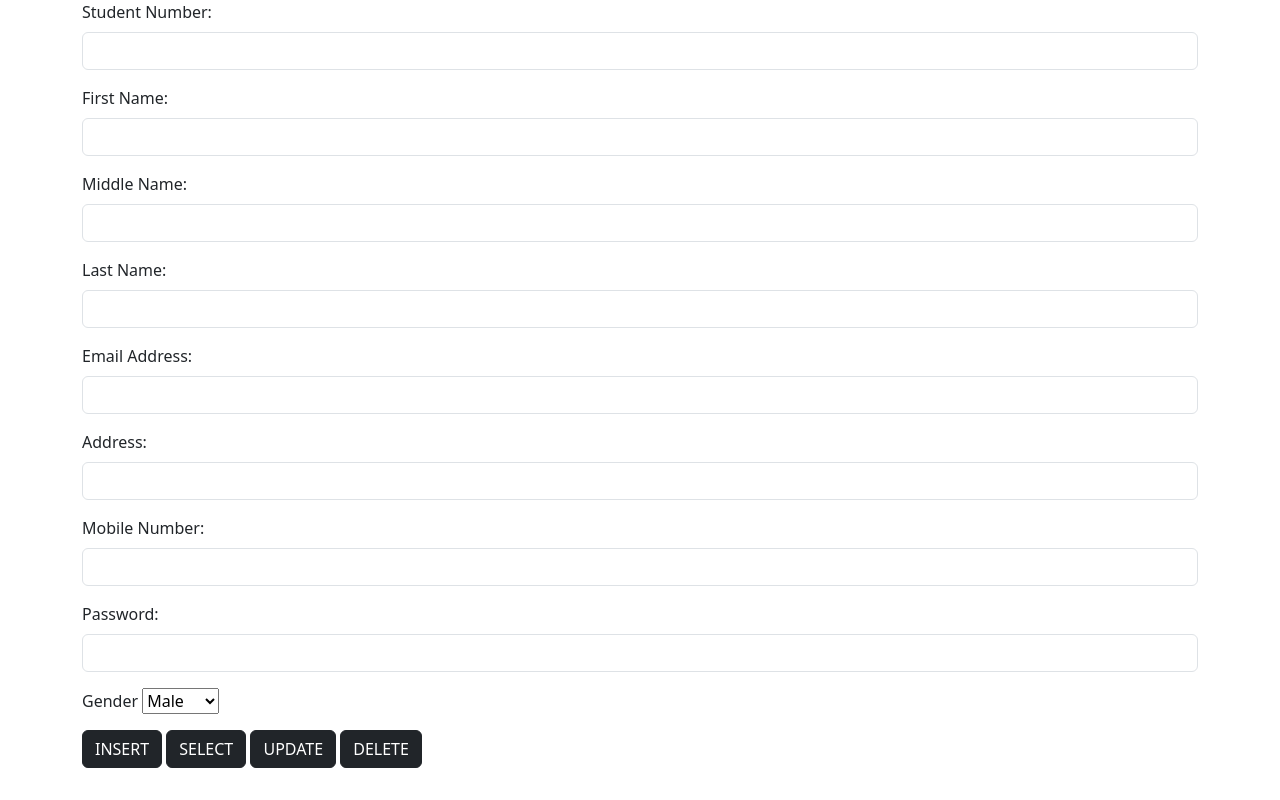
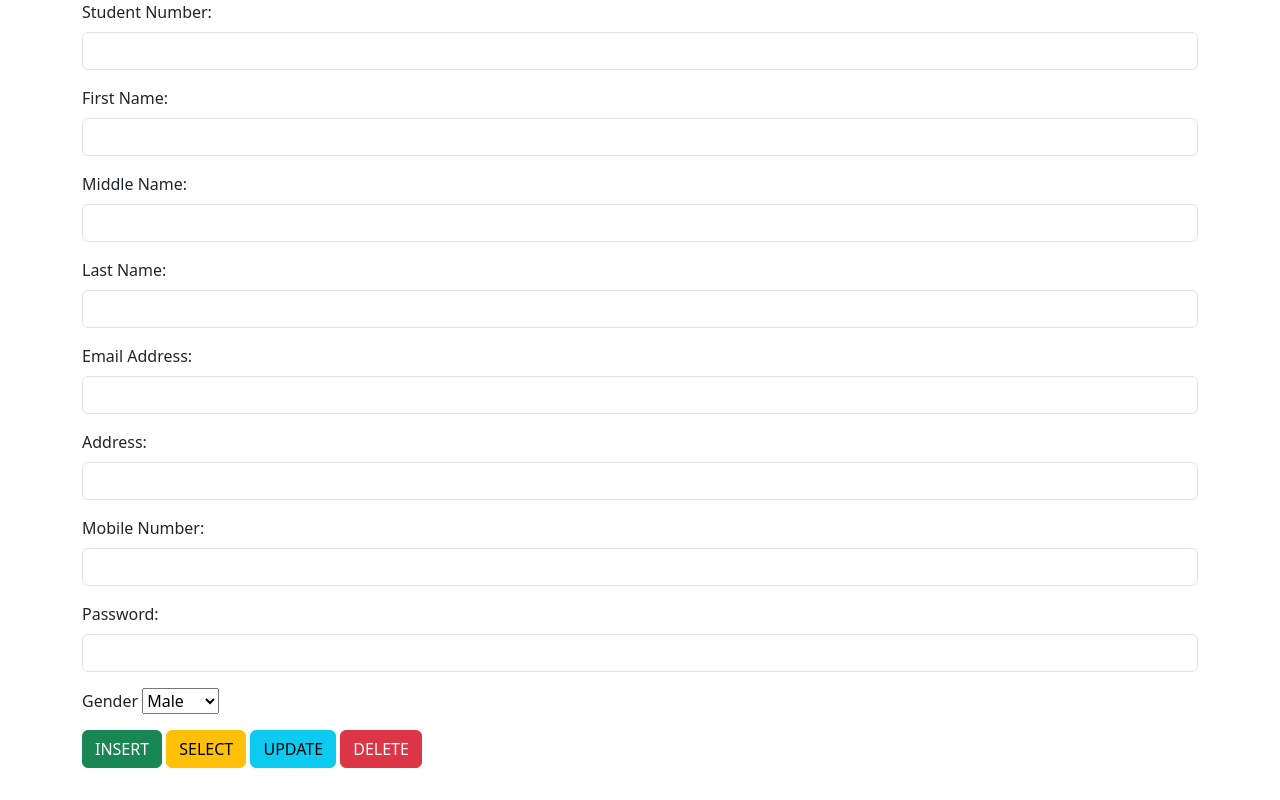
Before and after one commit to Aennakw21/StudentRegistration_KWAN, a plain HTML site: page index.html in a window 1280 px wide. Drawn offline with nearby package versions, Linux system fonts and the light colour scheme.

Commit message:
Updated SR

```diff
--- a/index.html
+++ b/index.html
@@ -85,10 +85,10 @@
             </select>
 
           </div>
-          <button type="button" class="btn btn-dark" id="Insbtn">INSERT</button>
-          <button type="button" class="btn btn-dark" id="Selbtn">SELECT</button>
-          <button type="button" class="btn btn-dark" id="Updbtn">UPDATE</button>
-          <button type="button" class="btn btn-dark" id="Delbtn">DELETE</button>
+          <button type="button" class="btn btn-success" id="Insbtn">INSERT</button>
+          <button type="button" class="btn btn-warning" id="Selbtn">SELECT</button>
+          <button type="button" class="btn btn-info" id="Updbtn">UPDATE</button>
+          <button type="button" class="btn btn-danger" id="Delbtn">DELETE</button>
         </div>
 
       </form>
@@ -137,7 +137,6 @@
         var delBtn = document.getElementById("Delbtn")
 
         //add data function
-
         function InsertData(){
             set(ref(db, "TheStudents/"+ rollbox.value),{
                 RollNo: rollbox.value,
@@ -159,8 +158,6 @@
         }
 
         // select data function
-
-
         function SelectData(){
           const dbref = ref(db);
 
@@ -188,8 +185,6 @@
 
 
       // update data function
-
-
       function UpdateData(){
             update(ref(db, "TheStudents/"+ rollbox.value),{
                 RollNo: rollbox.value,
@@ -212,8 +207,6 @@
 
 
         // delete function
-
-
         function DeleteData(){
           remove(ref(db, "TheStudents/"+ rollbox.value))
           .then(()=>{
```
